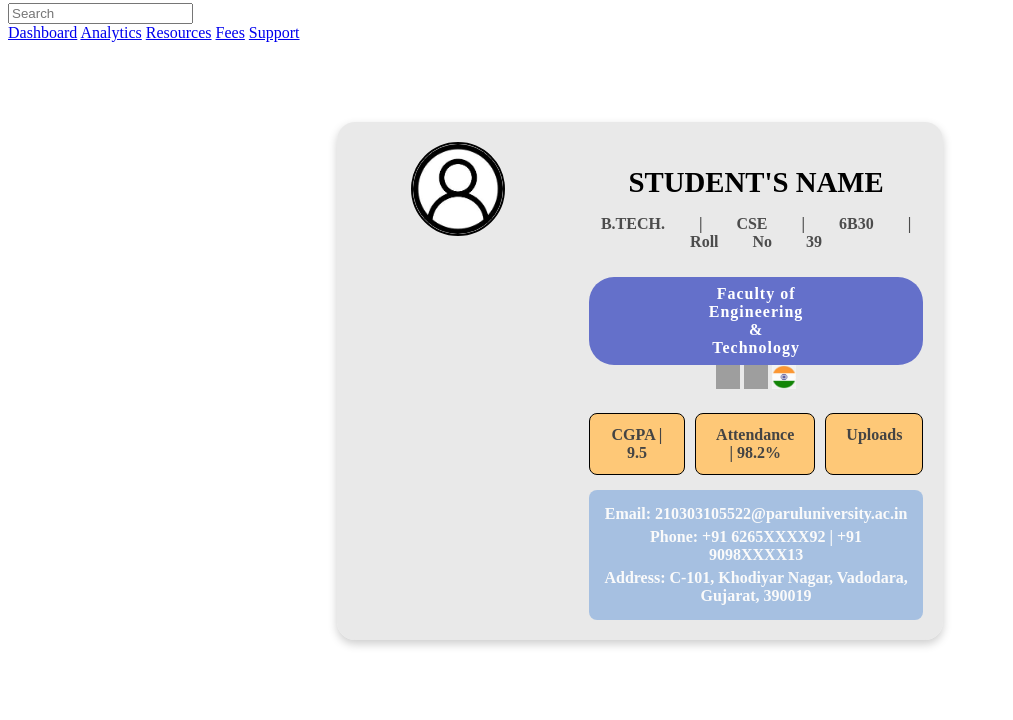
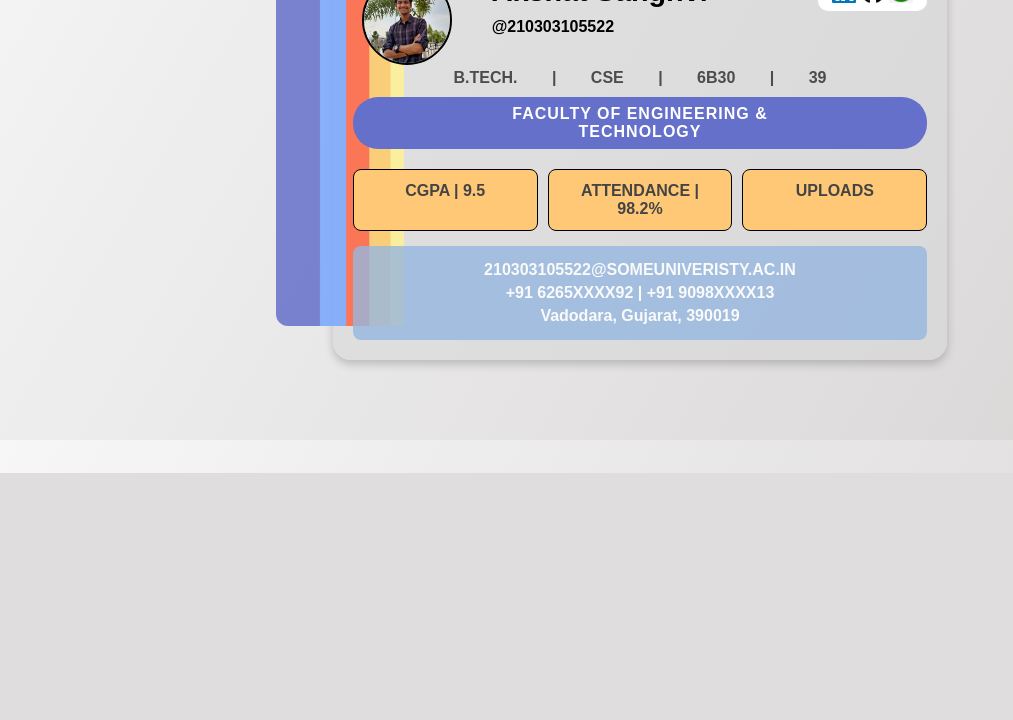
Before and after one commit to iiakshat/institution-management-system, a Flask app: page /dashboard in a window 1280 px wide. Shown: the part 327-1047 px from the top of the page, without its empty margins (0-1013 px from the left). After the commit the page ends 800 px from the top, so only its background shows below. Run offline with Flask 3, Linux system fonts and the light colour scheme; the visitor is signed in with stand-in values (Sample User, id 1); grey boxes are pictures that could not be loaded.

Commit message:
Update dashboard.html

```diff
--- a/app/templates/dashboard.html
+++ b/app/templates/dashboard.html
@@ -3,19 +3,15 @@
 <head>
     <meta charset="UTF-8">
     <meta name="viewport" content="width=device-width, initial-scale=1.0">
-    <title>College Dashboard</title>
-    <link rel="stylesheet" href="dashboard.css">
+    <title>Dashboard</title>
+    <link rel="stylesheet" href="../static/css/main.css">
+    <link rel="stylesheet" href="../static/css/dashboard.css">
 </head>
 <body>
 
     <br>
     <!-- Navbar -->
     <div class="navbar">
-        <div class="title"><img src="123.png" alt=""></div>
-        <div class="search-bar"  >
-            <input type="text" placeholder="Search" >
-        </div>
-
 
     </div>
 
@@ -23,42 +19,63 @@
 
     <!-- Second Navbar -->
     <div class="navbar_2">
+        <div class="searchnav">
+            <img class="logo" src="..\static\images\logo.png" alt="University Logo">
+        <div class="search-bar"  >
+            <input type="text" placeholder="Search" >
+        </div>
+
+        <div class="user-section">
+            <img src="../static/images/notf.jpg" id="bell-icon" class="icon" alt="Notifications">
+            <img src="../static/images/msg.jpg" id="envelope-icon" class="icon" alt="Messages">
+            <img src="../static/images/profile.jpg" class="icon" alt="Profile">
+        </div>
+        </div>
         <div class="menu">
-            <a href="#">Dashboard</a>
-            <a href="#">Analytics</a>
-            <a href="#">Resources</a>
-            <a href="#">Fees</a>
-            <a href="#">Support</a>
+            <a href="{{ url_for('dashboard') }}">Dashboard</a>
+            <a href="{{ url_for('analytics') }}">Analytics</a>
+            <a href="{{ url_for('resources') }}">Resources</a>
+            <a href="{{ url_for('fees') }}">Fees</a>
+            <a href="{{ url_for('about') }}">About</a>
         </div>
     </div>
 
     <!-- Main Container -->
     <div class="container">
+
+        <img class="colours" src="../static/images/colors.png"/>
         <div class="card">
-            <div class="profile-img-wrapper">
-                <img src="profile.jpg" alt="Profile Picture" class="profile-img">
+            <div class="info">
+            <div style="display: flex;">
+                <div class="profile-img-wrapper">
+                    <img src="../static/images/me.jpg" alt="Profile Picture" class="profile-img">
+                </div>
+                <div style="flex: 3; text-align: left;">
+                    <h2>Akshat Sanghvi</h2>
+                    <h4 >@210303105522</h4>
+                </div>
+                <div style="flex: 1;" class="social-icons">
+                    <div style="background: white; padding: 4px; border-radius: 10px;">
+                    <img src="../static/images/linkedin.jpg" alt="LinkedIn" >
+                    <img src="../static/images/github.jpg" alt="GitHub">
+                    <img src="../static/images/flag.jpg" alt="Country Flag">
+                </div>
+                </div>
             </div>
-            <div class="info">
-                <h2>STUDENT'S NAME</h2>
-                <p class="sub-info">B.TECH. | CSE | 6B30 | Roll No 39</p>
-                <span class="faculty">Faculty of Engineering & Technology</span>
+                <p class="sub-info">B.TECH. | CSE | 6B30 | 39</p>
+                <p class="faculty">FACULTY OF ENGINEERING & TECHNOLOGY</p>
 
-                <div class="social-icons">
-                    <img src="linkedin.png" alt="LinkedIn" >
-                    <img src="github.png" alt="GitHub">
-                    <img src="flag.jpg" alt="Country Flag">
-                </div>
 
                 <div class="buttons">
                     <div class="btn">CGPA | 9.5</div>
-                    <div class="btn">Attendance | 98.2%</div>
-                    <div class="btn">Uploads</div>
+                    <div class="btn">ATTENDANCE | 98.2%</div>
+                    <div class="btn">UPLOADS</div>
                 </div>
 
                 <div class="contact-info">
-                    <p>Email: 210303105522@paruluniversity.ac.in</p>
-                    <p>Phone: +91 6265XXXX92 | +91 9098XXXX13</p>
-                    <p>Address: C-101, Khodiyar Nagar, Vadodara, Gujarat, 390019</p>
+                    <p>210303105522@SOMEUNIVERISTY.AC.IN</p>
+                    <p>+91 6265XXXX92 | +91 9098XXXX13</p>
+                    <p>Vadodara, Gujarat, 390019</p>
                 </div>
 
             </div>
```
